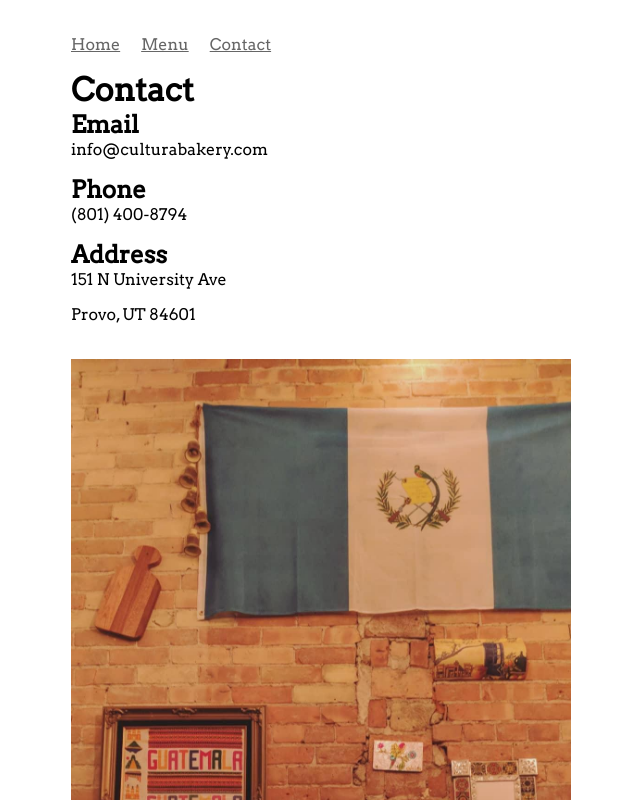
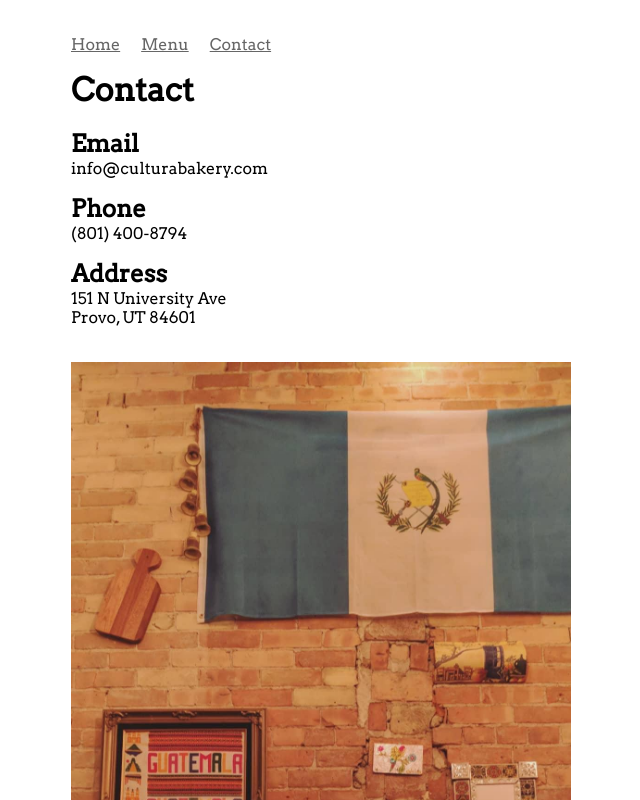
Before and after one commit to lopze94/creativeproject3, a Vue app in the folder vue-webpack/: page /#/profile in a window 1280 px wide. Shown: the top 800 px of the page, without its empty margins (29-669 px from the left). Built offline with nearby package versions, Linux system fonts and the light colour scheme.

Commit message:
changed line breaks

```diff
--- a/vue-webpack/src/components/Profile.vue
+++ b/vue-webpack/src/components/Profile.vue
@@ -1,13 +1,13 @@
 <template>
   <div>
     <h1>Contact</h1>
+    <br>
     <h2>Email</h2>
     <p>{{ email }}</p>
     <h2>Phone</h2>
     <p>{{ phone }}</p>
     <h2>Address</h2>
-    <p>{{ address }}</p>
-    <p>{{ city }}, {{ state }} {{ zipCode }}</p>
+    <p>{{ address }}<br>{{ city }}, {{ state }} {{ zipCode }}</p>
     <br>
     <img v-bind:src="imagePath"/>
   </div>
```
